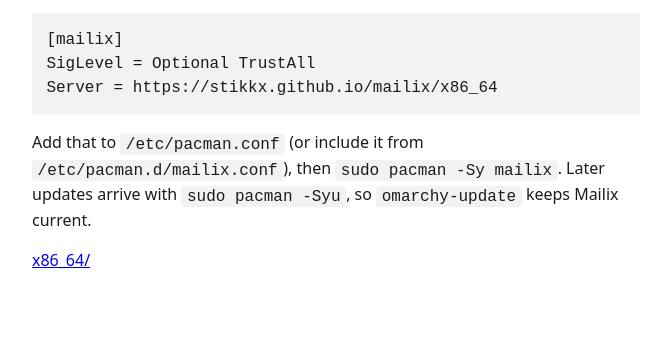
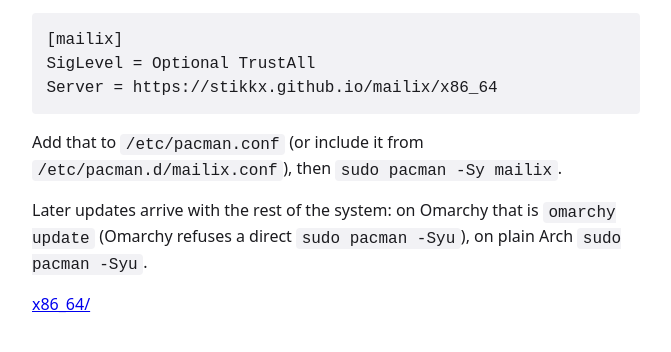
Before and after one commit to stikkx/mailix, a plain HTML site: page index.html in a window 1280 px wide. Shown: the part 160-512 px from the top of the page, without its empty margins (304-975 px from the left). Drawn offline with Linux system fonts and the light colour scheme.

Commit message:
pacman: document omarchy update

```diff
--- a/index.html
+++ b/index.html
@@ -11,7 +11,8 @@ workflow from the official release tarball.</p>
 SigLevel = Optional TrustAll
 Server = https://stikkx.github.io/mailix/x86_64</pre>
 <p>Add that to <code>/etc/pacman.conf</code> (or include it from
-<code>/etc/pacman.d/mailix.conf</code>), then <code>sudo pacman -Sy mailix</code>.
-Later updates arrive with <code>sudo pacman -Syu</code>, so
-<code>omarchy-update</code> keeps Mailix current.</p>
+<code>/etc/pacman.d/mailix.conf</code>), then <code>sudo pacman -Sy mailix</code>.</p>
+<p>Later updates arrive with the rest of the system: on Omarchy that is
+<code>omarchy update</code> (Omarchy refuses a direct <code>sudo pacman -Syu</code>),
+on plain Arch <code>sudo pacman -Syu</code>.</p>
 <p><a href="x86_64/">x86_64/</a></p>
```
